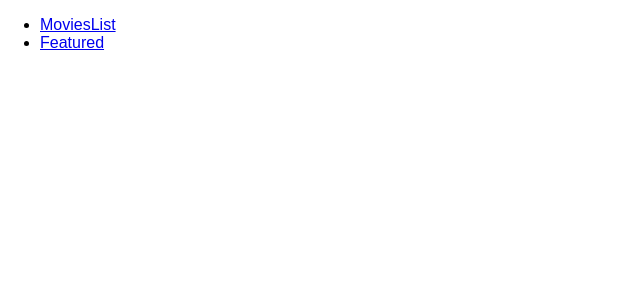
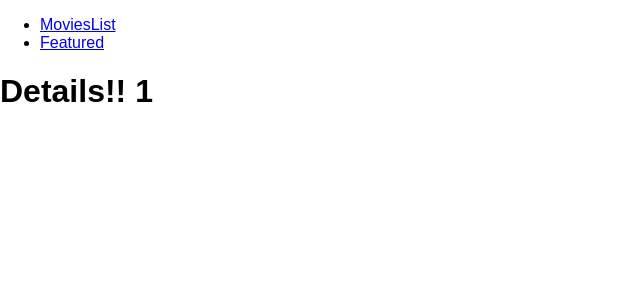
Before and after one commit to wishmaster80/react-mantoring, a React (Create React App) app in the folder movies/: page /movie/1 in a window 1280 px wide. Shown: the top 300 px of the page, without its empty margins (0-640 px from the left). Built offline with nearby package versions, Linux system fonts and the light colour scheme.

Commit message:
details link

```diff
--- a/movies/src/App.js
+++ b/movies/src/App.js
@@ -7,6 +7,7 @@ import {
 
 import MoviesList from './MoviesList';
 import Featured from './Featured';
+import MovieDetails from './MovieDetails';
 
 class App extends Component {
   render() {
@@ -24,6 +25,7 @@ class App extends Component {
 
           <Route exact path="/movieslist" component={MoviesList} />
           <Route path="/featured/:id" component={Featured} />
+          <Route path="/movie/:id" component={MovieDetails} />
         </div>
       </Router>
     );
--- a/movies/src/Movie.js
+++ b/movies/src/Movie.js
@@ -1,6 +1,11 @@
 import React, { Component } from 'react';
 import logo from './logo.svg';
 import './App.css';
+import {
+  BrowserRouter as Router,
+  Route,
+  Link
+} from 'react-router-dom';
 
 class Movie extends Component {
   state = {
@@ -42,6 +47,9 @@ class Movie extends Component {
           <div>
             {(this.props.movie.ratings.reduce((a, b) => (a + b) / this.props.movie.ratings.length).toFixed(2))}
           </div>
+          <div>
+              <Link to={`/movie/${this.props.id}`}>Movie details</Link>
+          </div>
         </div>
     })
   }
--- /dev/null
+++ b/movies/src/MovieDetails.js
@@ -0,0 +1,11 @@
+import React from 'react';
+
+const MovieDetails = (props) => {
+  return (
+    <div className="container">
+      <h1>Details!! {props.match.params.id}</h1>
+    </div>
+  );
+}
+
+export default MovieDetails;
```
